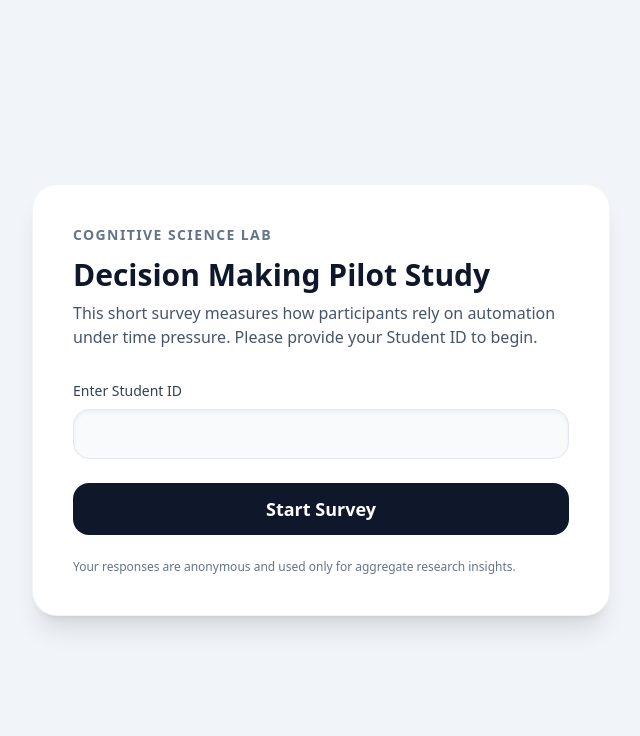
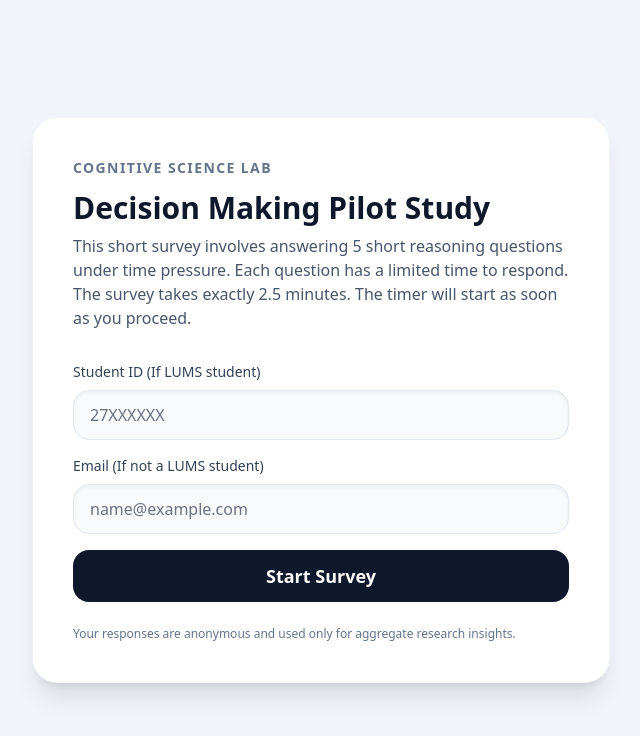
Before and after one commit to Shell1500/llms_survey, a FastAPI app: page / in a window 1280 px wide. Shown: the top 736 px of the page, without its empty margins (319-959 px from the left). Run offline with FastAPI, Linux system fonts and the light colour scheme; some libraries are stand-ins or nearby versions.

Commit message:
final touches

```diff
--- a/main.py
+++ b/main.py
@@ -8,7 +8,7 @@ from uuid import uuid4
 
 from dotenv import load_dotenv
 from fastapi import FastAPI, Form, HTTPException, Request
-from fastapi.responses import RedirectResponse
+from fastapi.responses import JSONResponse, RedirectResponse
 from fastapi.templating import Jinja2Templates
 from motor.motor_asyncio import AsyncIOMotorClient
 from starlette.status import HTTP_303_SEE_OTHER
@@ -71,26 +71,58 @@ class SessionManager:
         self.questions_bank = [dict(q) for q in questions_bank]
         self.settings = settings
         self.sessions: Dict[str, Dict] = {}
-        self._next_group = "CONTROL"
+        # Balanced randomized assignment: shuffle 10 CONTROL + 10 INTERVENTION in each block of 20
+        self._group_pool: List[str] = []
 
-    def create_session(self, student_id: str) -> str:
+    def _next_group(self) -> str:
+        # Refill pool when empty
+        if not self._group_pool:
+            self._group_pool = ["CONTROL"] * 10 + ["INTERVENTION"] * 10
+            random.shuffle(self._group_pool)
+        return self._group_pool.pop()
+
+    def create_session(self, student_id: Optional[str], email: Optional[str]) -> str:
         if not self.questions_bank:
             raise RuntimeError("No questions available.")
 
         session_id = str(uuid4())
-        group = self._next_group
-        self._next_group = "INTERVENTION" if self._next_group == "CONTROL" else "CONTROL"
+        group = self._next_group()
         questions = [dict(q) for q in self.questions_bank]
-        random.shuffle(questions)
+
+        # Separate by difficulty for controlled ordering
+        easy_questions = [q for q in questions if (q.get("easy_or_hard", "").lower() == "easy")]
+        hard_questions = [q for q in questions if (q.get("easy_or_hard", "").lower() == "hard")]
+
+        random.shuffle(easy_questions)
+        random.shuffle(hard_questions)
+
+        desired_pattern = ["easy", "hard", "easy", "hard", "hard"]
+        ordered: List[Dict[str, str]] = []
+
+        for slot in desired_pattern:
+            if slot == "easy":
+                if not easy_questions:
+                    raise RuntimeError("Not enough EASY questions to satisfy ordering pattern.")
+                ordered.append(easy_questions.pop())
+            else:
+                if not hard_questions:
+                    raise RuntimeError("Not enough HARD questions to satisfy ordering pattern.")
+                ordered.append(hard_questions.pop())
+
+        # Append any remaining questions in random order
+        remaining = easy_questions + hard_questions
+        random.shuffle(remaining)
+        ordered.extend(remaining)
 
         limit = self.settings.num_questions
         if limit > 0:
-            questions = questions[: min(limit, len(questions))]
+            ordered = ordered[: min(limit, len(ordered))]
 
         self.sessions[session_id] = {
             "student_id": student_id,
+            "email": email,
             "group": group,
-            "questions": questions,
+            "questions": ordered,
             "created_at": datetime.utcnow(),
         }
         return session_id
@@ -112,17 +144,22 @@ class SessionManager:
         if question_number < 1 or question_number > len(questions):
             raise IndexError("Question number out of range.")
 
-        question = dict(questions[question_number - 1])
-        question["options"] = [
-            question.get("option_1", ""),
-            question.get("option_2", ""),
-            question.get("option_3", ""),
-            question.get("option_4", ""),
+        question = questions[question_number - 1]
+
+        # Normalize options into a list for the template
+        options = [
+            question.get("option_1"),
+            question.get("option_2"),
+            question.get("option_3"),
+            question.get("option_4"),
         ]
+        # Filter out empty/None while preserving order
+        question["options"] = [opt for opt in options if opt]
 
-        suggested_option = question.get("ai_suggested_option", "").strip()
-        ai_explanation = question.get("ai_explanation", "").strip()
-        confidence_raw = question.get("ai_confidence", "0")
+        suggested_option = (question.get("ai_suggested_option") or "").strip() or None
+        ai_explanation = (question.get("ai_explanation") or "").strip()
+
+        confidence_raw = question.get("ai_confidence", None)
         try:
             ai_confidence = max(0, min(100, int(float(confidence_raw))))
         except (TypeError, ValueError):
@@ -169,16 +206,40 @@ async def landing(request: Request):
 
 
 @app.post("/start")
-async def start_survey(request: Request, student_id: str = Form(...)):
-    clean_student = student_id.strip()
-    if not clean_student:
-        raise HTTPException(status_code=400, detail="Student ID is required.")
+async def start_survey(request: Request, student_id: Optional[str] = Form(None), email: Optional[str] = Form(None)):
+    clean_student = (student_id or "").strip() or None
+    clean_email = (email or "").strip() or None
 
-    session_id = session_manager.create_session(clean_student)
+    if not clean_student and not clean_email:
+        raise HTTPException(status_code=400, detail="Provide a Student ID or an Email to continue.")
+
+    session_id = session_manager.create_session(clean_student, clean_email)
     return RedirectResponse(
         url=f"/question/1?session_id={session_id}",
         status_code=HTTP_303_SEE_OTHER,
     )
+
+
+@app.post("/check-submission")
+async def check_submission(student_id: Optional[str] = Form(None), email: Optional[str] = Form(None)):
+    clean_student = (student_id or "").strip()
+    clean_email = (email or "").strip()
+
+    if not clean_student and not clean_email:
+        return JSONResponse({"already_submitted": False})
+
+    query = {"$or": []}
+    if clean_student:
+        query["$or"].append({"student_id": clean_student})
+    if clean_email:
+        query["$or"].append({"email": clean_email})
+
+    already = False
+    if query["$or"]:
+        existing = await responses_collection.find_one(query)
+        already = existing is not None
+
+    return JSONResponse({"already_submitted": already})
 
 
 @app.get("/question/{question_number}")
@@ -263,7 +324,8 @@ async def submit_question(
     ai_was_correct = (ai_suggested_option.strip() == ground_truth) if ai_suggested_option and ground_truth else None
 
     record = {
-        "student_id": session["student_id"],
+        "student_id": session.get("student_id"),
+        "email": session.get("email"),
         "session_id": session_id,
         "group": session["group"],
         "question_id": question_id,
--- a/new_questions.csv
+++ b/new_questions.csv
@@ -1,6 +1,6 @@
 question_id,question_text,ground_truth,option_1,option_2,option_3,option_4,ai_suggested_option,ai_explanation,ai_confidence,time_question,easy_or_hard
-H1,"A patch of lily pads doubles in size every day. If it takes 48 days to cover the entire lake, when is it half covered?",Day 47,Day 24,Day 47,Day 46,Day 12,Day 24,"Since the lake is fully covered on day 48, half coverage is assumed to occur halfway through the timeline, at day 24.",92,30,hard
+H1,"A patch of lily pads doubles in size every day. If it takes 48 days to cover the entire lake, when is it half covered?",Day 47,Day 24,Day 47,Day 46,Day 12,Day 24,"Since the lake is fully covered on day 48, half coverage is assumed to occur halfway through the timeline, at day 24.",85,30,hard
 H2,"If 5 machines make 5 widgets in 5 minutes, how long would 100 machines take to make 100 widgets?",5 minutes,100 minutes,5 minutes,20 minutes,50 minutes,100 minutes,"Because production increases from 5 to 100 widgets, the total time is assumed to scale proportionally, resulting in 100 minutes.",77,30,hard
 H3,"You have three boxes: one with apples, one with oranges, and one with both. Each box is labeled incorrectly. How many minimum picks do you need to correctly label all boxes?",1,1,2,3,Cannot tell,2,"Because all labels are incorrect, checking two boxes is assumed necessary to logically deduce the contents of all boxes.",32,30,hard
-E1,A farmer has 15 sheep. All but 8 die. How many sheep are left?,8,7,8,15,0,8,The phrase 'all but 8 die' means that 8 sheep remain alive.,91,20,easy
-E2,"You are walking north. You turn right, then turn right again. Which direction are you facing now?",South,North,East,South,West,South,Turning right twice from north leads first to east and then to south.,99,20,easy
+E1,A farmer has 15 sheep. All but 8 die. How many sheep are left?,8,7,8,15,0,8,The phrase 'all but 8 die' means that 8 sheep remain alive.,91,30,easy
+E2,"You are walking north. You turn right, then turn right again. Which direction are you facing now?",South,North,East,South,West,South,Turning right twice from north leads first to east and then to south.,99,30,easy
--- a/templates/landing.html
+++ b/templates/landing.html
@@ -10,24 +10,42 @@
       Decision Making Pilot Study
     </h1>
     <p class="mt-2 text-base text-slate-600">
-      This short survey measures how participants rely on automation under time pressure.
-      Please provide your Student ID to begin.
+      This short survey involves answering 5 short reasoning questions under time pressure. Each question has a limited time to respond. The survey takes exactly 2.5 minutes. The timer will start as soon as you proceed.
     </p>
-    <form method="post" action="/start" class="mt-8 space-y-6">
+    <form method="post" action="/start" class="mt-8 space-y-4" id="start-form">
       <div>
         <label
           for="student_id"
           class="block text-sm font-medium text-slate-700"
-          >Enter Student ID</label
+          >Student ID (If LUMS student)</label
         >
         <input
           id="student_id"
           name="student_id"
-          required
           maxlength="64"
           class="mt-2 w-full rounded-2xl border border-slate-200 bg-slate-50 px-4 py-3 text-base text-slate-900 shadow-inner focus:border-blue-500 focus:bg-white focus:outline-none focus:ring-2 focus:ring-blue-100"
+          placeholder="27XXXXXX"
         />
       </div>
+
+      <div>
+        <label
+          for="email"
+          class="block text-sm font-medium text-slate-700"
+          >Email (If not a LUMS student)</label
+        >
+        <input
+          id="email"
+          name="email"
+          type="email"
+          maxlength="128"
+          class="mt-2 w-full rounded-2xl border border-slate-200 bg-slate-50 px-4 py-3 text-base text-slate-900 shadow-inner focus:border-blue-500 focus:bg-white focus:outline-none focus:ring-2 focus:ring-blue-100"
+          placeholder="name@example.com"
+        />
+      </div>
+
+      <!-- <p class="text-xs text-slate-500">Provide Student ID or Email to continue.</p> -->
+
       <button
         type="submit"
         class="inline-flex w-full items-center justify-center rounded-2xl bg-slate-900 px-6 py-3 text-lg font-semibold text-white transition hover:bg-slate-800 focus:outline-none focus:ring-2 focus:ring-blue-300"
@@ -40,4 +58,50 @@
     </p>
   </div>
 </section>
+
+<script>
+  // Client-side guard: require at least one of student_id or email
+  const startForm = document.getElementById('start-form');
+  const studentInput = document.getElementById('student_id');
+  const emailInput = document.getElementById('email');
+
+  if (startForm) {
+    startForm.addEventListener('submit', async (e) => {
+      const studentVal = (studentInput?.value || '').trim();
+      const emailVal = (emailInput?.value || '').trim();
+
+      if (!studentVal && !emailVal) {
+        e.preventDefault();
+        alert('Please provide either a Student ID or an Email to continue.');
+        return;
+      }
+
+      // Check prior submission and allow user to confirm continuing
+      try {
+        e.preventDefault();
+        const formData = new FormData();
+        formData.append('student_id', studentVal);
+        formData.append('email', emailVal);
+
+        const resp = await fetch('/check-submission', {
+          method: 'POST',
+          body: formData,
+        });
+        const data = await resp.json();
+
+        if (data.already_submitted) {
+          const proceed = confirm('Our records show you have already submitted. Do you want to continue?');
+          if (!proceed) {
+            return;
+          }
+        }
+
+        startForm.submit();
+      } catch (err) {
+        // On any error, fall back to normal submission
+        startForm.submit();
+      }
+    });
+  }
+</script>
 {% endblock %}
```
